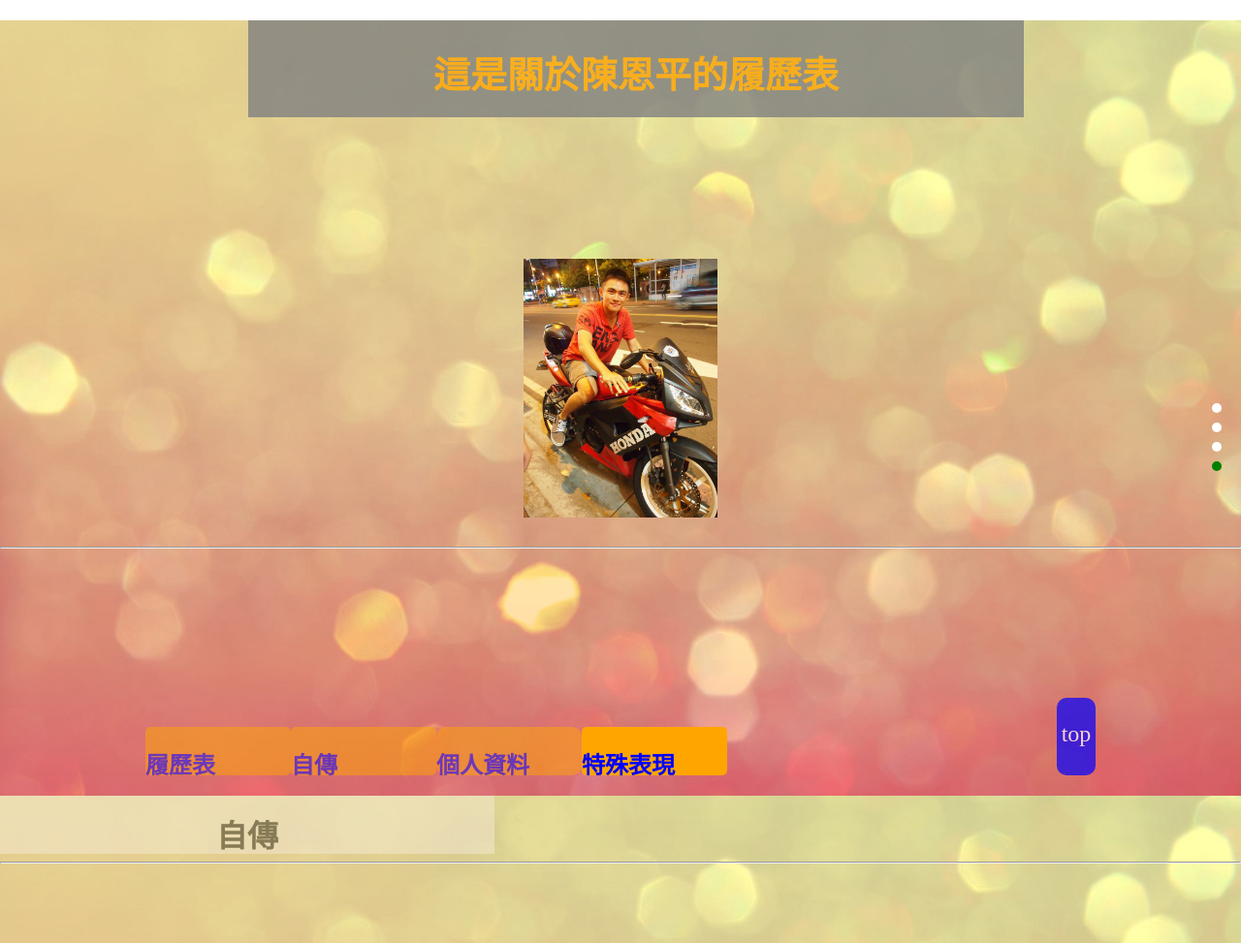
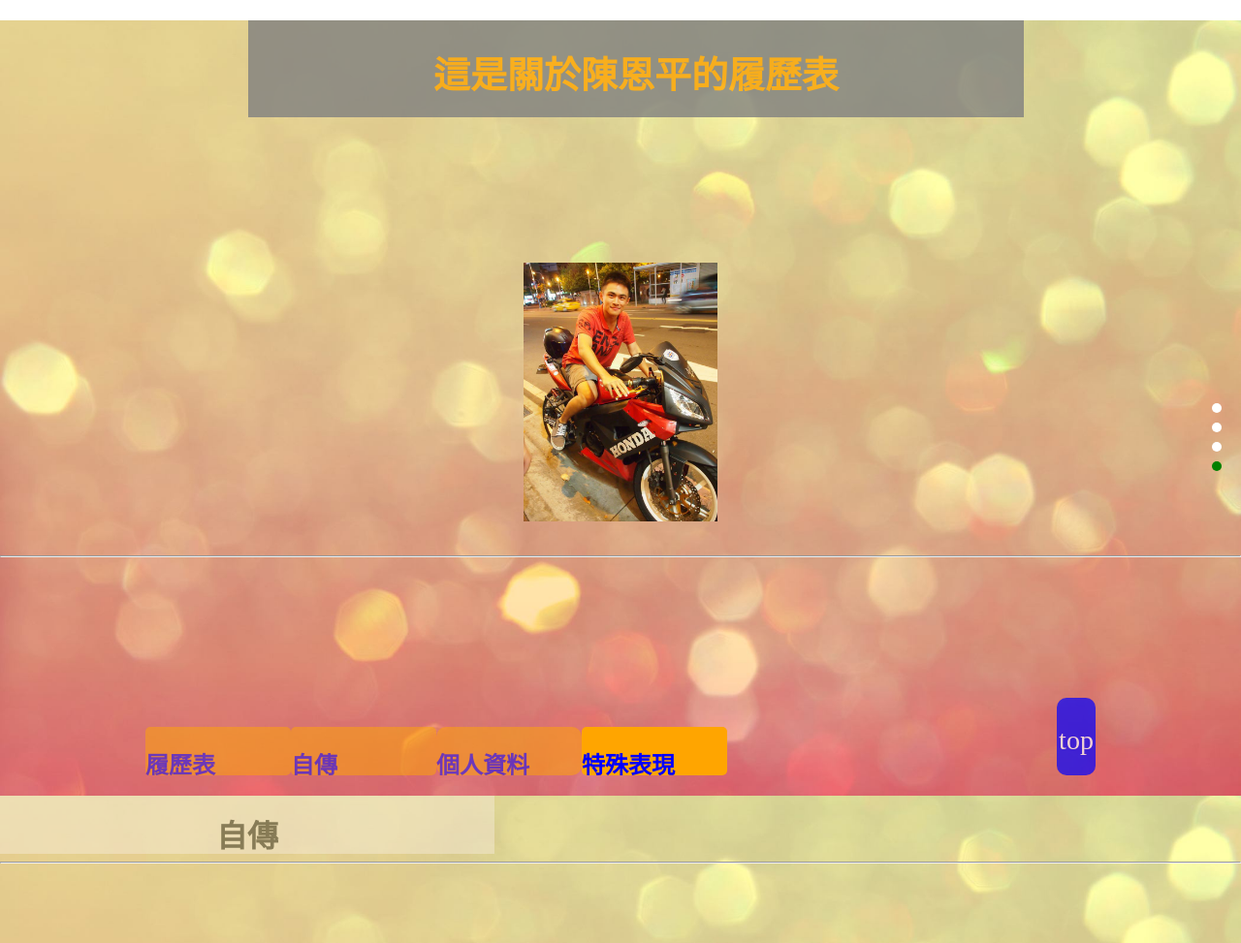
Before and after one commit to EnPingChen/resume, a PHP site: page / in a window 1280 px wide. Shown: the top 973 px of the page at 97% size. Run offline with PHP 8.4, Linux system fonts and the light colour scheme.

Commit message:
resume2.22

```diff
--- a/index.html
+++ b/index.html
@@ -28,7 +28,7 @@
           <div id = "tip4"><h2>特殊表現</h2></div>
        </div>
        <div id = "gototop">
-        <p id = "toptop">top</p>
+        <p >top</p>
        </div>
 <div class="p01"><h1>
     <div  id = "divt" align = "center"style="background:#98bf21;height:100px;width:100px;position:absolute;"> <h1 class="intro">這是關於陳恩平的履歷表</h1></div>
--- a/resume.css
+++ b/resume.css
@@ -187,7 +187,7 @@ h2 {
 p {
     font-family: "Times New Roman";
     text-align: center;
-    font-size: 24px;
+    font-size: 28px;
 }
 img{
     width: 200px;
@@ -231,7 +231,5 @@ body{
 		color: white;
 	border-radius: 10px;
     opacity: 0.7;
+    font-size: 40px;
 }
-#toptotp{
-	font-size: 28px;
-}
--- a/resume.js
+++ b/resume.js
@@ -204,14 +204,15 @@ $(document).ready(function(){
         mouseenter: function(){
         	$("#gototop").animate({height:'100px',width:'100px',fontSize:'28px'})
             $("#gototop").css("color","black")
-             $("#toptop").css("fontSize", "50px")
-              $("#gototop").css("opacity","1")
+                           $("#gototop").css("opacity","1")
 
         },
         mouseleave: function(){
             $("#gototop").animate({height:'80px',width:'40px'})
             $("#gototop").css("opacity","0.5")
             $("#gototop").css("color", "white")
+            $("#p").css("fontSize", "28px")
+
 
         },
         click: function(){
```
